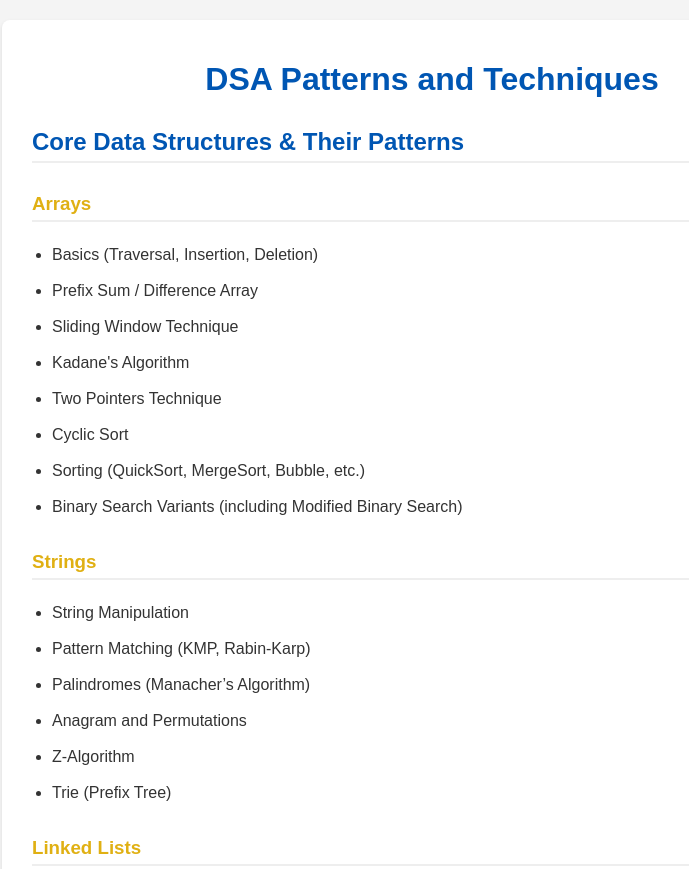
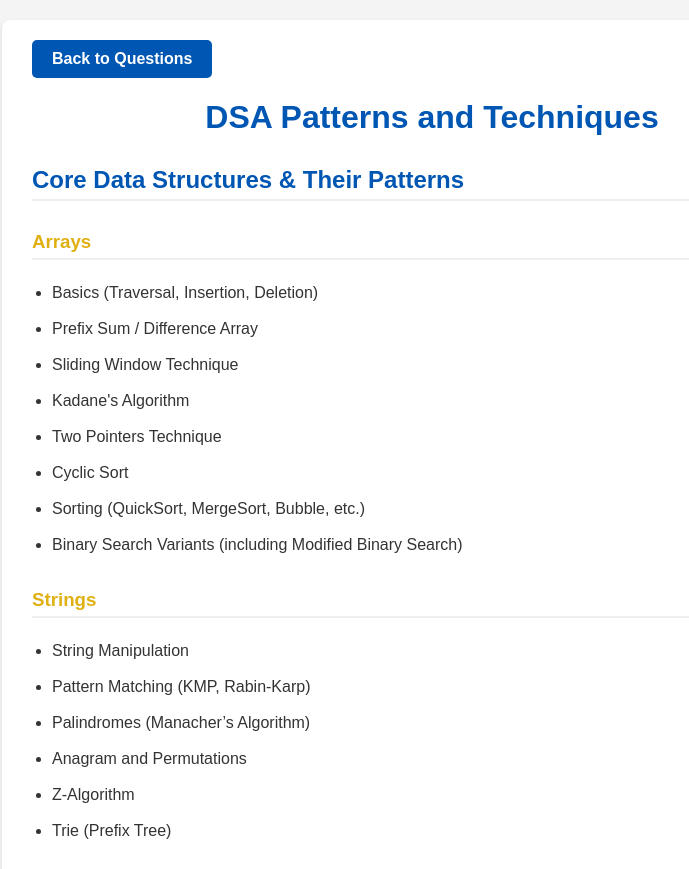
Before and after one commit to dsridhard/dsa, a website: page patterns.html in a window 1280 px wide. Shown: the top 869 px of the page, without its empty margins (208-897 px from the left). Drawn offline with Linux system fonts and the light colour scheme.

Commit message:
backbutton in patterns.html

```diff
--- a/patterns.html
+++ b/patterns.html
@@ -44,10 +44,27 @@
             margin-bottom: 8px;
             padding: 5px 0;
         }
+        .nav-btn {
+            display: inline-block;
+            padding: 10px 20px;
+            background-color: #0056b3;
+            color: white;
+            text-decoration: none;
+            border-radius: 5px;
+            font-weight: bold;
+            transition: background-color 0.3s;
+            margin-right: 10px;
+        }
+        .nav-btn:hover {
+            background-color: #004494;
+        }
     </style>
 </head>
 <body>
     <div class="container">
+        <div class="controls">
+            <a href="./index.html" class="nav-btn">Back to Questions</a>
+        </div>
         <h1>DSA Patterns and Techniques</h1>
 
         <h2>Core Data Structures & Their Patterns</h2>
```
